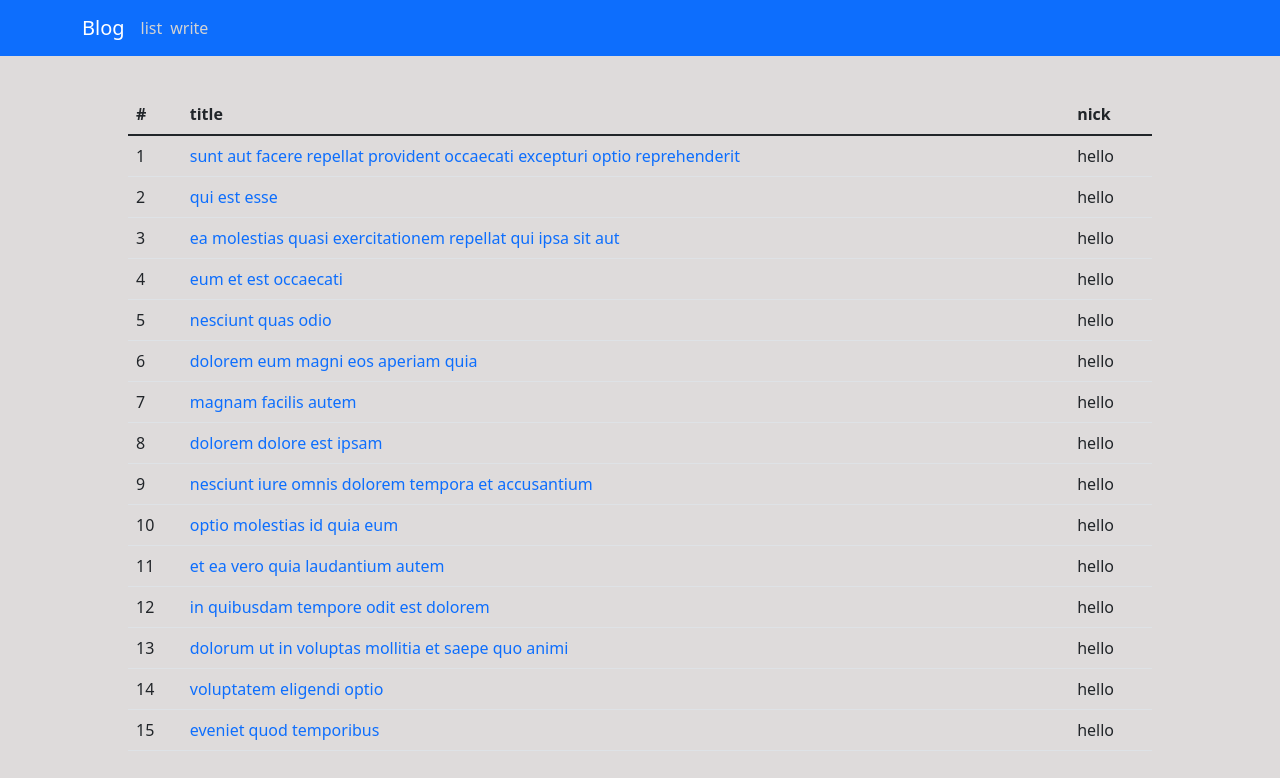
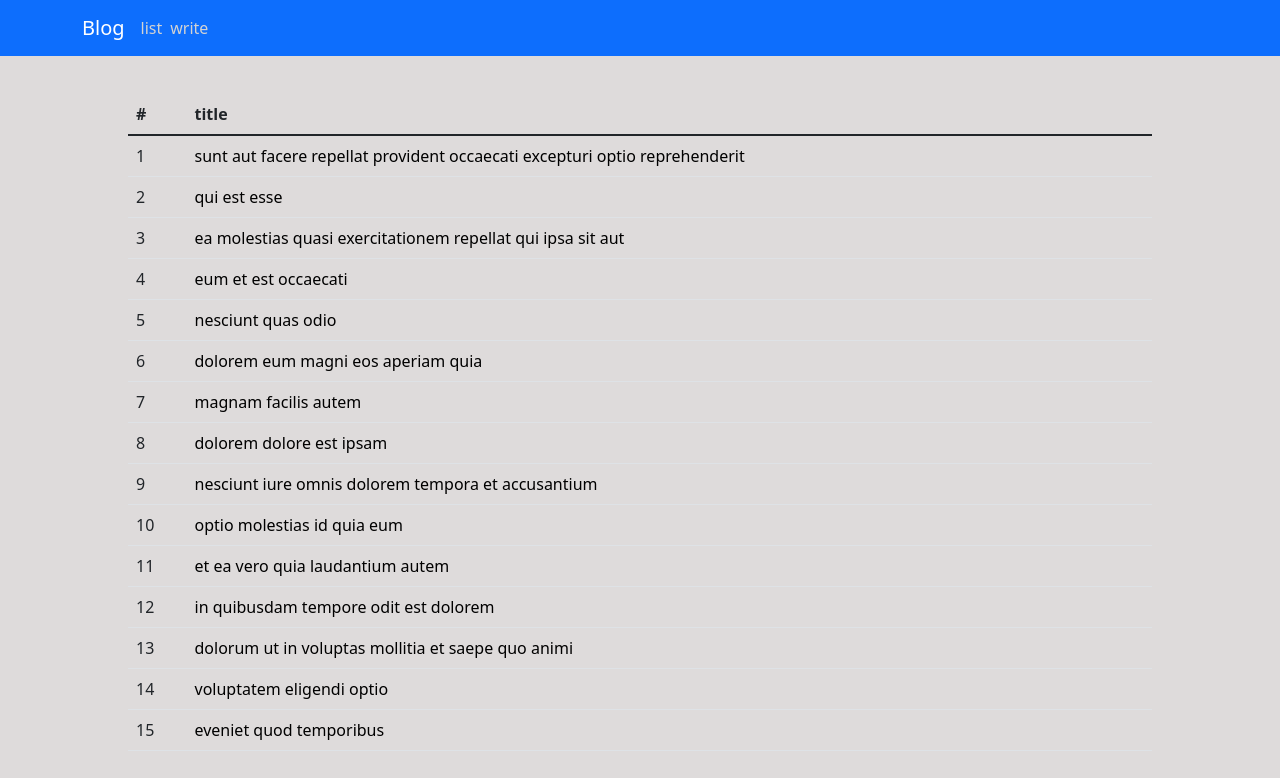
Before and after one commit to phw-plain/React-Blog, a React (Create React App) app: page /list in a window 1280 px wide. Shown: the top 778 px of the page. Built offline with nearby package versions, Linux system fonts and the light colour scheme.

Commit message:
List css modify

```diff
--- a/src/App.css
+++ b/src/App.css
@@ -104,3 +104,8 @@ a{
   padding: 30% 5vh 5vh 5vh;
   text-align: right;
 }
+
+/* List */
+.black {
+  color: black;
+}
--- a/src/components/List.js
+++ b/src/components/List.js
@@ -12,7 +12,7 @@ class List extends Component {
     }
     render() {
         const content = this.state.data.map((list) => (
-            <tr><td>{list.id}</td><td><Link to ={"/list/"+list.id}>{list.title}</Link></td><td>hello</td></tr>
+            <tr><td>{list.id}</td><td><Link className="black" to ={"/list/"+list.id}>{list.title}</Link></td></tr>
         ))
         const styles={
             width :"80%",
@@ -27,7 +27,6 @@ class List extends Component {
                             <tr>
                                 <th>#</th>
                                 <th>title</th>
-                                <th>nick</th>
                             </tr>
                         </thead>
                         <tbody>
```
Also changed, not shown: 1 other file (tests, documents, lock files or other folders).
